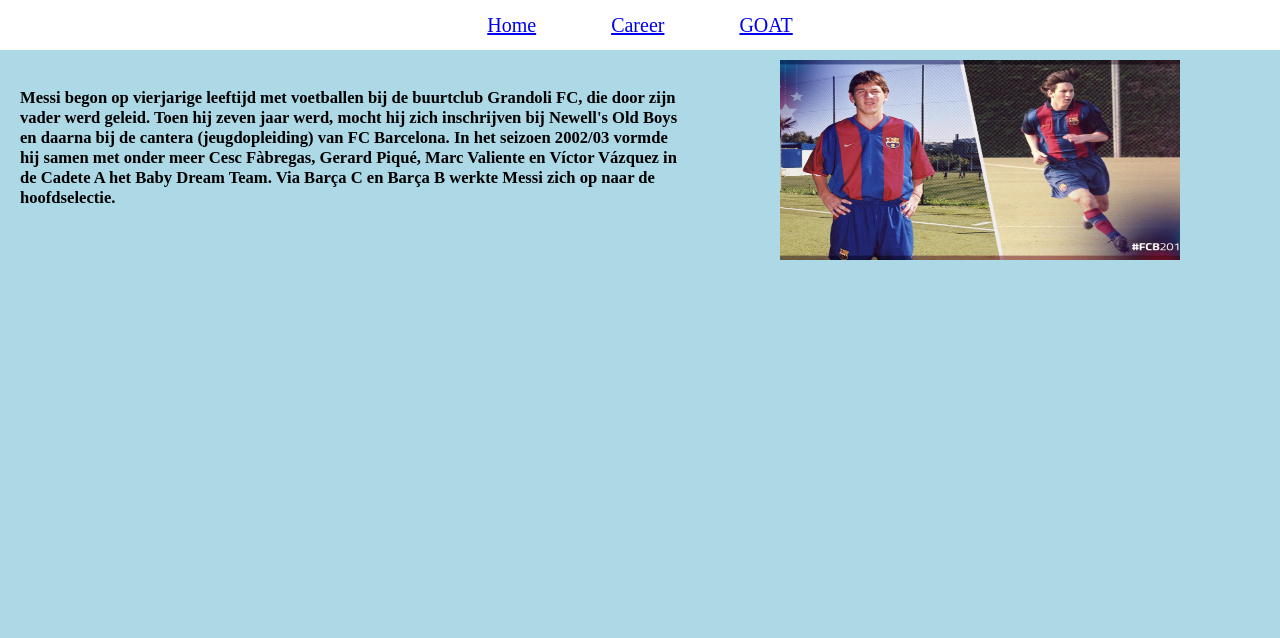
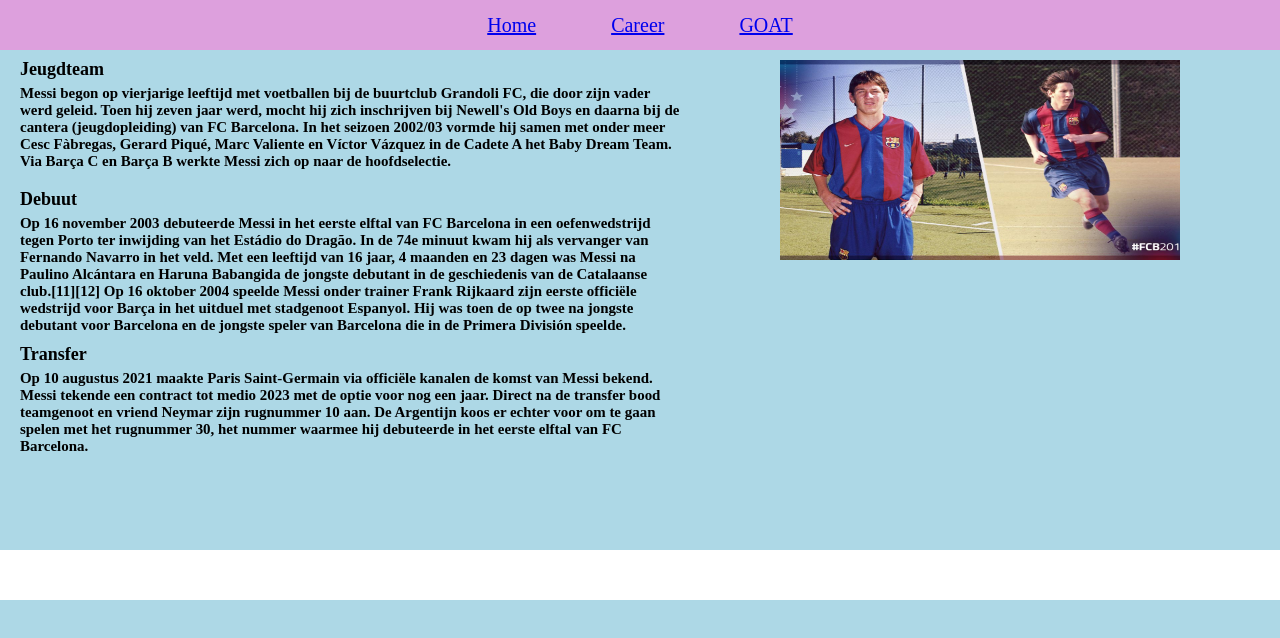
Before and after one commit to Shanocai/Eind-Website, a plain HTML site: page Career.html in a window 1280 px wide. Drawn offline with Linux system fonts and the light colour scheme.

Commit message:
aanpassingen

```diff
--- a/Career.html
+++ b/Career.html
@@ -8,23 +8,53 @@
     <title>Document</title>
     <link rel="Stylesheet" href="stylesheet.css">
 </head>
-<body>
+<body class="body">
 
-<div class="Menu">
+<header class="header">
+    <div class="Menu">
     <div class="submenu">
     <a id="Home" href="Index.html">Home</a>
     <a id="Career" href="Career.html">Career</a>
-    <a href="GOAT.html">GOAT</a>
-</div>
+    <a id="GOAT" href="GOAT.html">GOAT</a> </div>
+</header>
 
-<h5>Messi begon op vierjarige leeftijd met voetballen bij de buurtclub Grandoli FC,
+<div class="main">
+
+<div class="titel1"><h4>Jeugdteam</h4></div>
+
+<div class="Jeugdteam"> <h5>Messi begon op vierjarige leeftijd met voetballen bij de buurtclub Grandoli FC,
 die door zijn vader werd geleid. Toen hij zeven jaar werd,
 mocht hij zich inschrijven bij Newell's Old Boys en daarna bij de cantera (jeugdopleiding) van FC Barcelona.
 In het seizoen 2002/03 vormde hij samen met onder meer Cesc Fàbregas,
 Gerard Piqué, Marc Valiente en Víctor Vázquez in de Cadete A het Baby Dream Team.
-Via Barça C en Barça B werkte Messi zich op naar de hoofdselectie.</h5>
+Via Barça C en Barça B werkte Messi zich op naar de hoofdselectie.</h5></div>
+
+<div class="titel2"><h4>Debuut</h4></div>
+
+<div class="Debuut"><h5>Op 16 november 2003 debuteerde Messi in het eerste elftal van FC Barcelona
+in een oefenwedstrijd tegen Porto ter inwijding van het Estádio do Dragão. In de 74e minuut kwam
+hij als vervanger van Fernando Navarro in het veld. Met een leeftijd van 16 jaar,
+4 maanden en 23 dagen was Messi na Paulino Alcántara en Haruna Babangida de jongste debutant in
+de geschiedenis van de Catalaanse club.[11][12] Op 16 oktober 2004 speelde Messi onder trainer
+Frank Rijkaard zijn eerste officiële wedstrijd voor Barça in het uitduel met stadgenoot Espanyol.
+Hij was toen de op twee na jongste debutant voor Barcelona en de jongste speler van Barcelona
+ die in de Primera División speelde.</h5></div>
+
+<div class="titel3"><h4>Transfer</h4></div>
+
+<div class="Transfer"><h5>Op 10 augustus 2021 maakte Paris Saint-Germain via officiële kanalen de komst
+van Messi bekend. Messi tekende een contract tot medio 2023 met de optie voor nog een jaar.
+Direct na de transfer bood teamgenoot en vriend Neymar zijn rugnummer 10 aan.
+De Argentijn koos er echter voor om te gaan spelen met het rugnummer 30,
+het nummer waarmee hij debuteerde in het eerste elftal van FC Barcelona.</h5></div>
 
 <img class="CareerRight" src="MessiYouth.jpg" alt="">
+
+</div>
+
+<footer class="footer">
+
+</footer>
 
 
 
--- a/Stylesheet.css
+++ b/Stylesheet.css
@@ -1,9 +1,12 @@
-body{
+.body{
 background-color: lightblue;
-margin: 0;
+display: grid;
+margin: 0px;
+grid-template-columns: 1fr;
+grid-row-gap: 250px;
 }
 
-.Menu{
+.header, .footer{
 background-color: white;
 display: flex;
 flex-direction: row;
@@ -22,25 +25,20 @@ margin-right: 70px;
 margin-right: 70px ;
 }
 
-.GOATLeft{
+.IndexLeft{
 position: absolute;
-left: 40px;
-top: 120px;
+left: 50px;
+top: 110px;
+width: 300px;
+height: 200px;
 }
 
-.IndexMiddle{
+.IndexRight{
 position: absolute;
-top: 230px;
-width: 500px;
-height: 300px;
-}
-
-.GOATRight{
-position: absolute;
-width: 290px;
-height: 180px;
-left: 945px;
-top: 350px;
+left: 930px;
+top: 250px;
+width: 300px;
+height: 200px;
 }
 
 .CareerRight{
@@ -58,10 +56,24 @@ width: 200px;
 height: 200px;
 }
 
+.GOATLeft{
+position: absolute;
+left: 40px;
+top: 120px;
+}
+
+.GOATRight{
+position: absolute;
+width: 290px;
+height: 180px;
+left: 945px;
+top: 350px;
+}
+
 h1{
 position: absolute;
 left: 525px;
-top: 40px;
+top: 50px;
 }
 
 h2{
@@ -73,15 +85,64 @@ top: 130px;
 h3{
 position: absolute;
 text-align: center;
-top: 220px;
+top: 200px;
 margin-left: 30%;
 margin-right: 30%;
 line-height: 35px;
 }
 
-h5{
+.titel1{
 position: absolute;
+font-size: 18px;
+top: 35px;
+left: 20px;
+right: 600px;
+}
+
+.titel2{
+position: absolute;
+font-size: 18px;
+top: 165px;
+left: 20px;
+right: 600px;
+}
+
+.titel3{
+position: absolute;
+font-size: 18px;
+top: 320px;
+left: 20px;
+right: 600px;
+}
+
+.Jeugdteam{
+position: absolute;
+font-size: 18px;
 top: 60px;
 left: 20px;
 right: 600px;
 }
+
+.Debuut{
+position: absolute;
+font-size: 18px;
+top: 190px;
+left: 20px;
+right: 600px;
+}
+
+.Transfer{
+position: absolute;
+font-size: 18px;
+top: 345px;
+left: 20px;
+right: 600px;
+}
+
+.header:hover{
+background-color: plum;
+}
+
+.footer:hover{
+background-color: plum;
+}
```
Also changed, not shown: GOAT.html (+13 -5 lines), Index.html (+23 -6 lines), Msn.jpg (added), logboek.txt (added).
